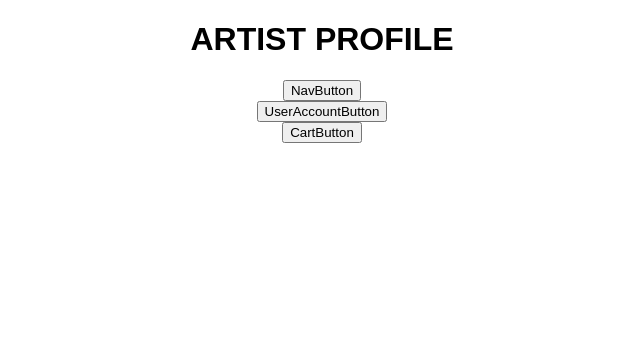
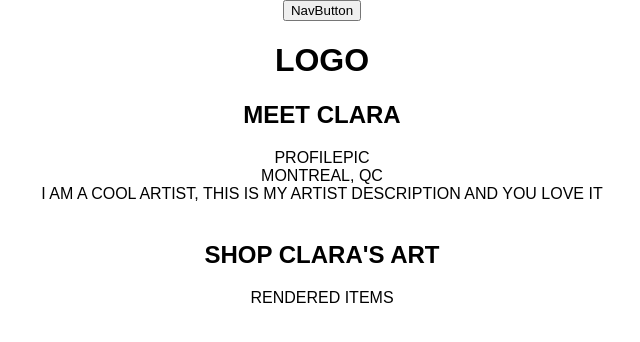
Before and after one commit to csong111/alibaycombined, a React (Create React App) app in the folder myapp/: page /artistprofile/1 in a window 1280 px wide. Shown: the top 342 px of the page, without its empty margins (318-958 px from the left). Built offline with nearby package versions, Linux system fonts and the light colour scheme.

Commit message:
profile changes

```diff
--- a/myapp/src/App.js
+++ b/myapp/src/App.js
@@ -63,8 +63,8 @@ class App extends Component {
             />
             <Route
               exact={true}
-              path="/cart/:userId"
-              render={()=>{return(<SearchResults aName={this.state.aName} email={this.state.email} />)}}
+              path="/cart/:userID"
+              render={()=>{return(<Cart aName={this.state.aName} email={this.state.email} />)}}
             />
             <Route
               exact={true}
@@ -73,12 +73,12 @@ class App extends Component {
             />
             <Route
               exact={true}
-              path="/itemdetail/:itemId"
+              path="/itemdetail/:itemID"
               render={()=>{return(<ItemDetail aName={this.state.aName} email={this.state.email}/>)}}
             />
             <Route
               exact={true}
-              path="/useraccount/:userId"
+              path="/useraccount/:userID"
               render={()=>{return(<UserAccount aName={this.state.aName} email={this.state.email}/>)}}
             />
             <Route
--- a/myapp/src/ArtistProfile.js
+++ b/myapp/src/ArtistProfile.js
@@ -27,15 +27,23 @@ class ArtistProfile extends Component {
   }
 
   seeItemDetails = () => {
-
+    this.props.history.push("/itemdetail/"+this.state.itemId)
   }
     render() {
       return (
         <div className="ArtistProf">
-          <h1>ARTIST PROFILE</h1>
-            <NavButton />
-            {this.state.userID === "" ? null : <UserAccountButton />}
-            {this.state.userID === "" ? null : <CartButton />}
+        <NavButton />
+        {this.props.email !== "" ? <UserAccountButton /> : null}
+        {this.props.email !== "" ? <ConnectButton /> : null}
+        {this.props.email !== "" ? <CartButton /> : null}
+          <h1>LOGO</h1>
+          <h2>MEET CLARA</h2>
+          <div>PROFILEPIC</div>
+          <div>MONTREAL, QC</div>
+          <div>I AM A COOL ARTIST, THIS IS MY ARTIST DESCRIPTION AND YOU LOVE IT</div>
+          <br/>
+          <h2>SHOP CLARA'S ART</h2>
+          <div>RENDERED ITEMS</div>
         </div>
       );
     }
--- a/myapp/src/Nav.js
+++ b/myapp/src/Nav.js
@@ -24,7 +24,13 @@ class Nav extends Component {
     render () {
         return (
             <div>
-                <h1>NAV</h1>
+                <ul style={{listStyleType: "none"}}>
+                    <li>PRINTS</li>
+                    <li>PILLOWS</li>
+                    <li>EMBROIDERY</li>
+                    <li>WALLPAPER</li>
+                    <li>CURTAINS</li>
+                </ul>
             </div>
         )
     }
```
